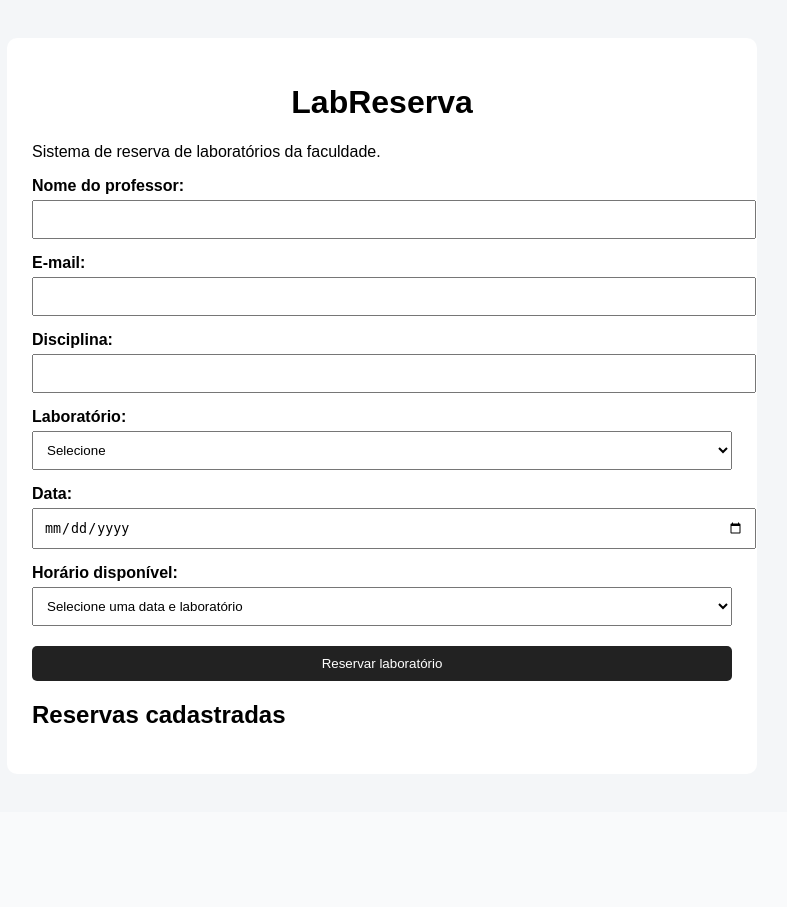
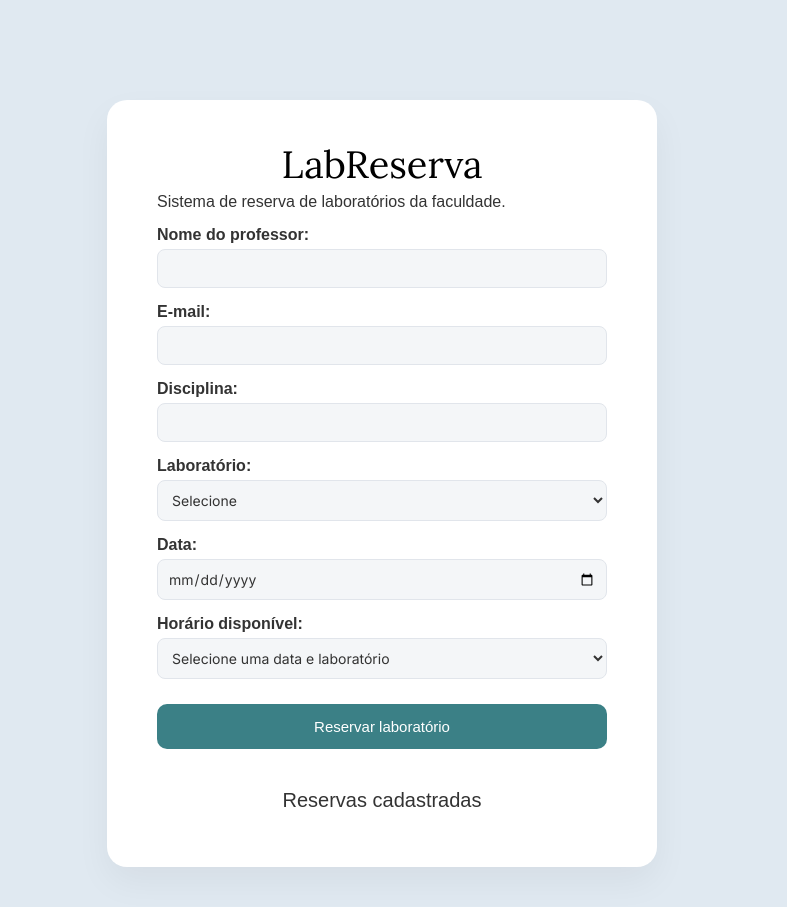
Before and after one commit to Amanda1912/labreserva, a Flask app: page / in a window 1280 px wide. Shown: the whole page, without its empty margins (258-1045 px from the left). Before the commit the page ends 723 px from the top, so only its background shows below. Run offline with Flask 3, Linux system fonts and the light colour scheme; data that the repository does not hold is empty.

Commit message:
Feat:style

```diff
--- a/app/templates/index.html
+++ b/app/templates/index.html
@@ -3,29 +3,131 @@
 <head>
     <meta charset="UTF-8">
     <title>LabReserva</title>
+
+    <link href="https://fonts.googleapis.com/css2?family=Lora:wght@400;500&family=Inter:wght@400;500;600&display=swap" rel="stylesheet">
+    <link rel="stylesheet" href="https://cdnjs.cloudflare.com/ajax/libs/font-awesome/6.4.0/css/all.min.css">
+
+
     <style>
+
+        * {
+            box-sizing: border-box;
+            margin: 0;
+            padding: 0;
+        }
+
         body {
             font-family: Arial, sans-serif;
-            background: #f4f6f8;
-            padding: 30px;
+            background: #e0e9f1;
+            color: #333;
+            min-height: 100vh;
+            display: flex;
+            flex-direction: column;
+            align-items: center;
+        }
+
+        .navbar{
+            width: 100%;
+            display: flex;
+            justify-content: space-between;
+            align-items: center;
+            padding: 15px 40px;
+            background: rgba(255, 255, 255, 0.4);
+            backdrop-filter: blur(10px);
+            position: fixed;
+            top: 0;
+            left: 0;
+            z-index: 1000;
+        }
+
+        .navbar .logo a {
+            text-decoration: none;
+            color: #111;
+            margin-left: 20px;
+            font-size: 14px;
+            font-weight: 500;
+            transition: color 0.3s;
+        }
+
+        .navbar .nav-links a:hover {
+            color: #3a7f88;
         }
 
         .container {
-            max-width: 700px;
-            margin: auto;
-            background: white;
-            padding: 25px;
-            border-radius: 10px;
+            background: #ffffff;
+            width: 100%;
+            max-width: 550px;
+            margin-top: 100px;
+            margin-bottom: 40px;
+            padding: 40px 50px;
+            border-radius: 20px;
+            box-shadow: 0 15px 35px rgba(0, 0, 0, 0.05);
         }
 
         h1 {
+            font-family: 'Lora', serif;
+            font-size: 38px;
             text-align: center;
+            font-weight: 400;
+            color: #000;
+            margin-bottom: 5px;
+        }
+
+        .subtitle {
+            text-align: center;
+            font-size: 16px;
+            color: #444;
+            margin-bottom: 30px;
+        }
+
+        .input-group {
+            margin-bottom: 15px;
         }
 
         label {
             display: block;
             margin-top: 15px;
             font-weight: bold;
+        }
+
+        .input-wrapper {
+            position: relative;
+        }
+
+        .input-wrapper .left-icon {
+            position: absolute;
+            left: 14px;
+            top: 50%;
+            transform: translateY(-50%);
+            color: #888;
+            font-size: 14px;
+        }
+
+        input, select {
+            width: 100%;
+            padding: 12px 15px;
+            border: 1px solid #e1e5eb;
+            background-color: #f4f6f8;
+            border-radius: 8px;
+            font-family: 'Inter', sans-serif;
+            font-size: 14px;
+            color: #333;
+            outline: none;
+            transition: all 0.3s ease;
+        }
+
+        .has-icon {
+            padding-left: 40px;
+        }
+
+        input:focus, select:focus {
+            border-color: #00a8cc;
+            box-shadow: 0 0 10px rgba(0, 168, 204, 0.3);
+            background-color: #ffffff;
+        }
+
+        input::placeholder, select::placeholder {
+            color: #999;
         }
 
         input, select, button {
@@ -35,20 +137,52 @@
         }
 
         button {
-            margin-top: 20px;
-            cursor: pointer;
-            background: #222;
+            width: 100%;
+            padding: 14px;
+            background-color: #3b8086; /* Cor verde/azulada da imagem */
             color: white;
             border: none;
-            border-radius: 5px;
+            border-radius: 10px;
+            font-size: 15px;
+            font-weight: 500;
+            cursor: pointer;
+            margin-top: 25px;
+            transition: background 0.3s ease, transform 0.1s ease;
+        }
+
+        button:hover {
+            background-color: #2c6368;
+        }
+
+        button:active {
+            transform: scale(0.98);
+        }
+
+        h2 {
+            font-size: 20px;
+            margin-top: 40px;
+            margin-bottom: 15px;
+            text-align: center;
+            font-weight: 500;
         }
 
         .reserva {
-            background: #eee;
-            padding: 10px;
-            margin-top: 10px;
+            background: #f8fafc;
+            border-left: 4px solid #3b8086;
+            padding: 15px;
+            margin-bottom: 10px;
             border-radius: 6px;
+            font-size: 14px;
+            box-shadow: 0 2px 5px rgba(0,0,0,0.02);
         }
+
+        footer {
+            margin-top: auto;
+            padding: 20px;
+            font-size: 12px;
+            color: #666;
+        }
+
     </style>
 </head>
 <body>
```
